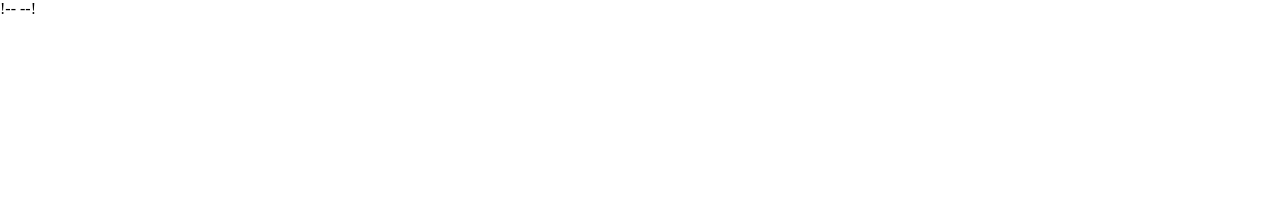
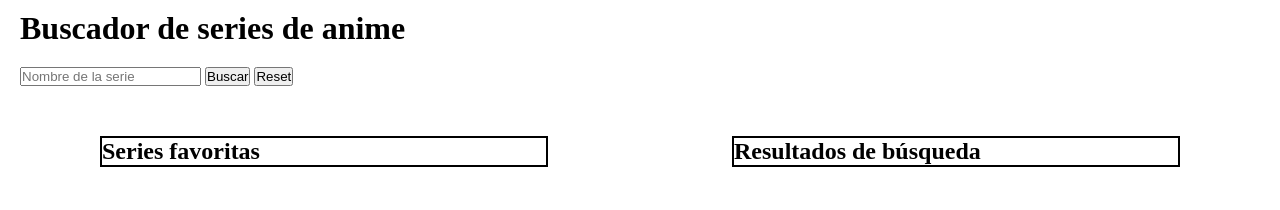
Before and after one commit to Adalab/modulo-2-evaluacion-final-carodriguezp, a website built with Vite: page src/index.html in a window 1280 px wide. Built offline with nearby package versions, Linux system fonts and the light colour scheme.

Commit message:
html structure and basic style done

```diff
--- a/src/index.html
+++ b/src/index.html
@@ -7,17 +7,41 @@
   <title>examen módulo 2 carodriguezp</title>
   <link href="https://fonts.googleapis.com/css?family=Roboto&display=swap" rel="stylesheet" />
   <link rel="stylesheet" href="./scss/main.scss" />
-  !--
-  <link rel="icon" href="./images/favicon.png" />
-  --!
+  <!-- <link rel="icon" href="./images/favicon.png" /> -->
+
 </head>
 
 <body>
-  <div class="page">
+  <!-- <load src="./partials/main.html" /> -->
 
-    <load src="./partials/main.html" />
+  <h1>Buscador de series de anime</h1>
+
+  <form class="form">
+
+    <input class="js-input" type="text" placeholder="Nombre de la serie" />
+
+    <button class="js-button-search">Buscar</button>
+    <button class="js-button-reset">Reset</button>
+
+
+  </form>
+
+  <div class="container">
+    <section class="container__section-favorite">
+      <h2>Series favoritas</h2>
+
+      <div class="js-container-favorite"></div>
+    </section>
+
+
+    <section class="container__section-results">
+      <h2>Resultados de búsqueda</h2>
+
+      <div class="js-container-results "></div>
+    </section>
 
   </div>
+
   <script src="./js/main.js"></script>
 </body>
 
--- a/src/scss/layout/_page.scss
+++ b/src/scss/layout/_page.scss
@@ -0,0 +1,27 @@
+h1 {
+    padding: 10px 20px;
+}
+
+.form {
+    padding: 10px 20px;
+}
+
+.container {
+    display: flex;
+    justify-content: space-between;
+    padding: 40px 100px;
+
+    &__section-favorite {
+        border: solid 2px black;
+        width: 35vw;
+        display: flex;
+        flex-direction: column;
+    }
+
+    &__section-results {
+        border: solid 2px black;
+        width: 35vw;
+        display: flex;
+        flex-direction: column;
+    }
+}
```
